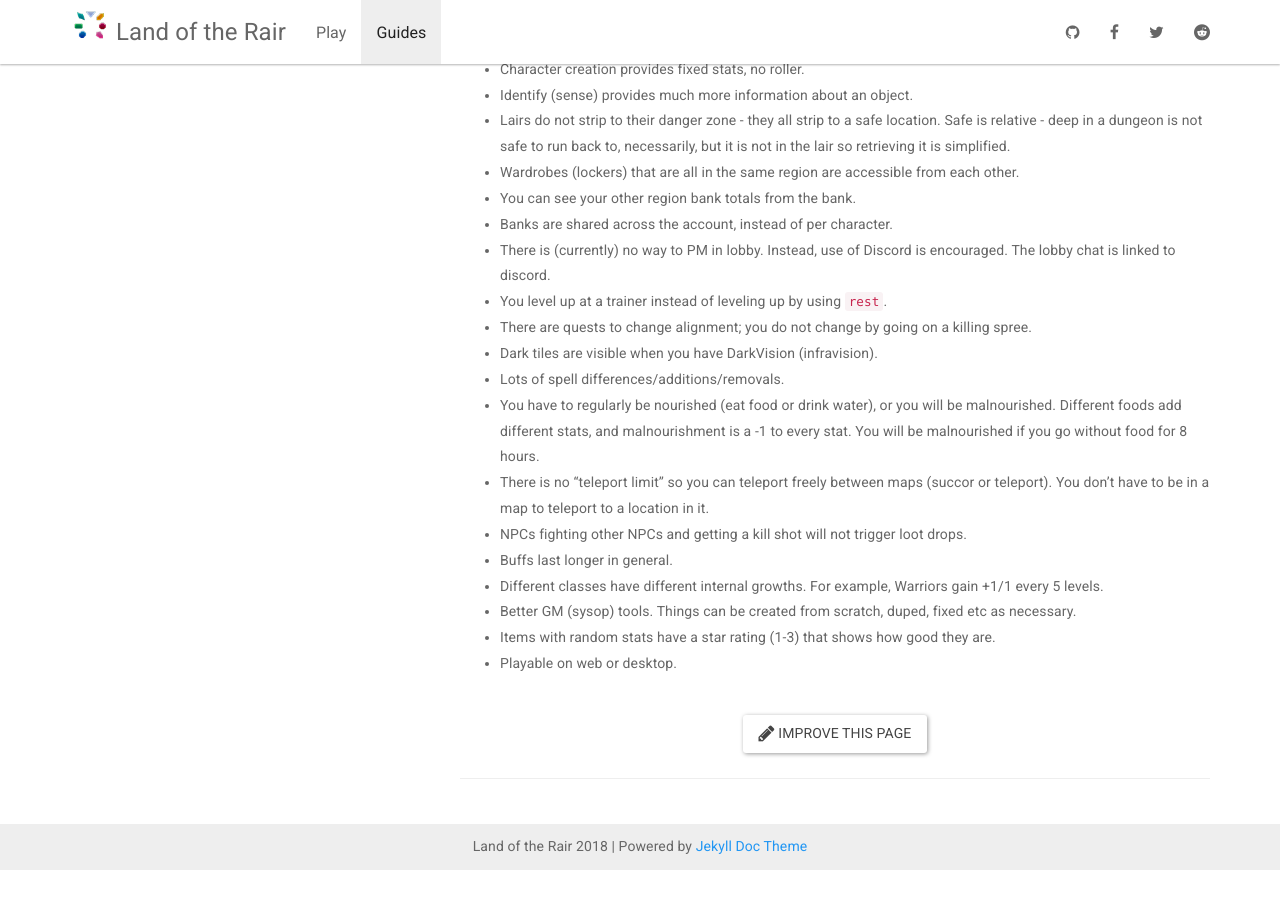
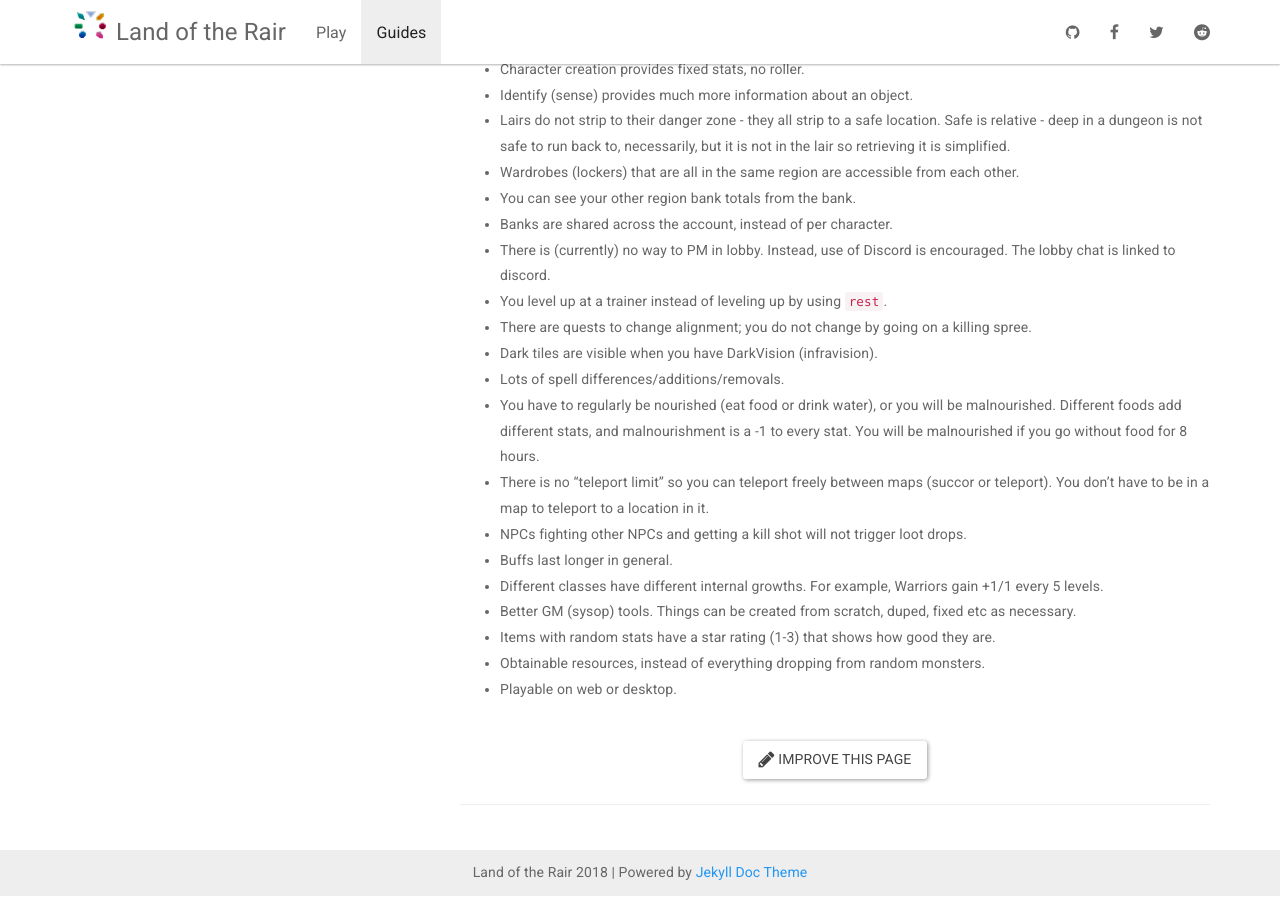
Before and after one commit to LandOfTheRair/landoftherair.github.io, a Jekyll site: the page built from _docs/other/drakkar-differences.md, in a window 1280 px wide and 900 px high, scrolled down 1217 px. Built offline with Jekyll 4.4.1, drawn with Linux system fonts in a browser that asks for light colours; nearby versions of some CDN libraries; before the commit the page ends 2091 px from its top, so only the background shows below that.

Commit message:
Update drakkar-differences.md

```diff
--- a/_docs/other/drakkar-differences.md
+++ b/_docs/other/drakkar-differences.md
@@ -52,4 +52,5 @@ I want to take a page to talk about the differences. Some will be small and inco
 * Different classes have different internal growths. For example, Warriors gain +1/1 every 5 levels.
 * Better GM (sysop) tools. Things can be created from scratch, duped, fixed etc as necessary.
 * Items with random stats have a star rating (1-3) that shows how good they are.
+* Obtainable resources, instead of everything dropping from random monsters.
 * Playable on web or desktop.
```
